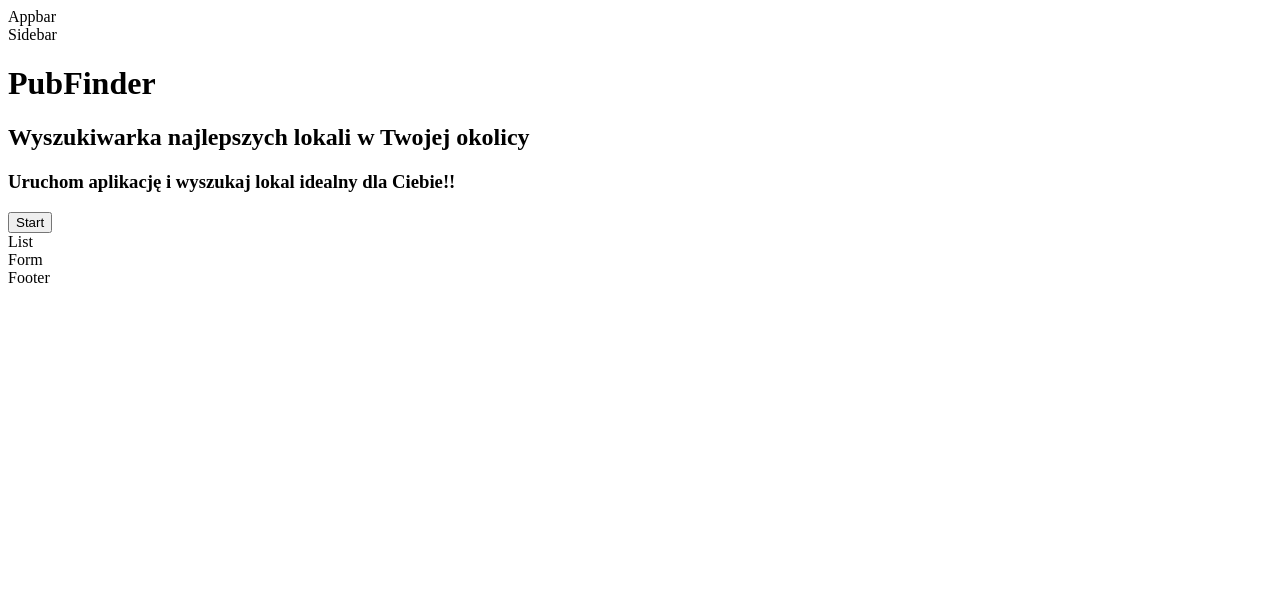
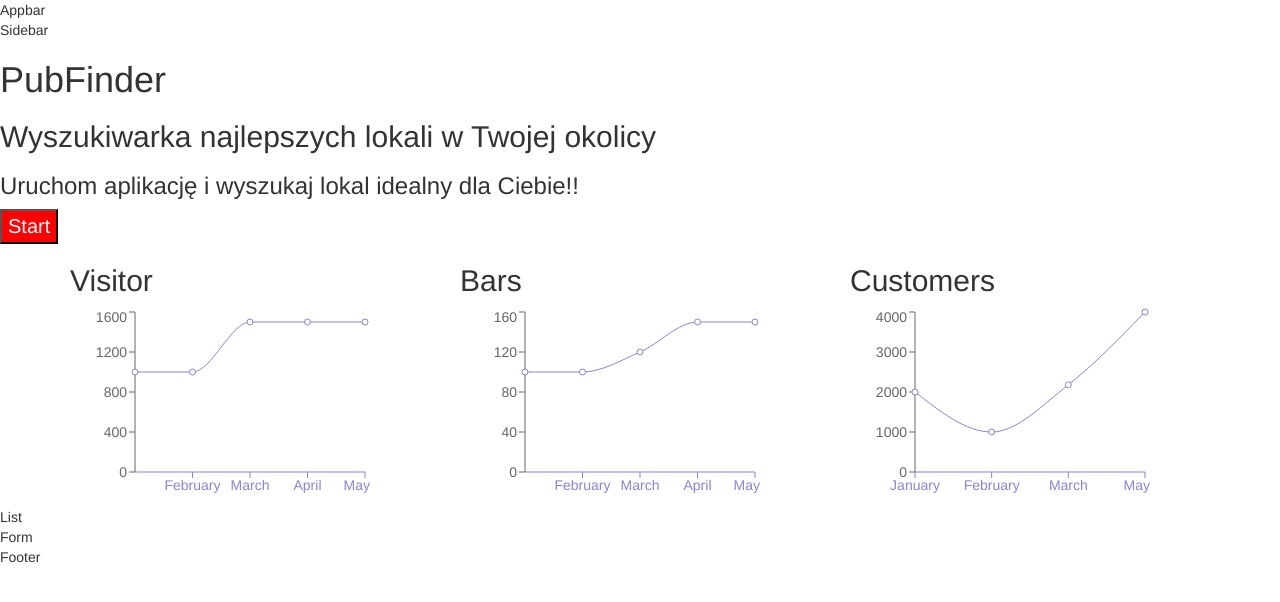
Before and after one commit to infoshareacademy/jfdzl1-blue-brothers-app, a React (Create React App) app: page / in a window 1280 px wide. Shown: the top 602 px of the page. Built offline with nearby package versions, Linux system fonts and the light colour scheme.

Commit message:
added stats

```diff
--- a/package.json
+++ b/package.json
@@ -4,6 +4,7 @@
   "private": true,
   "dependencies": {
     "react": "^16.0.0",
+    "react-bootstrap": "^0.31.5",
     "react-dom": "^16.0.0",
     "react-router": "^4.2.0",
     "react-router-dom": "^4.2.2",
--- a/public/index.html
+++ b/public/index.html
@@ -10,6 +10,7 @@
     -->
     <link rel="manifest" href="%PUBLIC_URL%/manifest.json">
     <link rel="shortcut icon" href="%PUBLIC_URL%/favicon.ico">
+    <link rel="stylesheet" href="https://maxcdn.bootstrapcdn.com/bootstrap/latest/css/bootstrap.min.css">
     <!--
       Notice the use of %PUBLIC_URL% in the tags above.
       It will be replaced with the URL of the `public` folder during the build.
--- a/src/components/Dashboard/Dashboard.js
+++ b/src/components/Dashboard/Dashboard.js
@@ -1,25 +1,91 @@
 import React, {Component} from 'react';
+import { LineChart, Line, XAxis, YAxis } from 'recharts';
+import { Col, Row, Grid } from 'react-bootstrap'
+
+
 
 class Dashboard extends Component{
     render(){
         return(
             <div>
+
                 <h1>PubFinder</h1>
                 <h2>Wyszukiwarka najlepszych lokali w Twojej okolicy</h2>
                 <h3>Uruchom aplikację i wyszukaj lokal idealny dla Ciebie!! </h3>
-                <button>Start</button>
+                <button style={buttonStyle}>Start</button>
+                    <Grid>
+                        <Row>
+                        <Col xs={4} >
+                            <h2> Visitor </h2>
+                            <LineChart width={300} height={200} data={data}>
+                                <Line type="monotone" dataKey="uv" stroke="#8884d8" />
+                                <XAxis dataKey="name" stroke="#8884d8" />
+                                <YAxis />
+                            </LineChart>
+                        </Col>
+
+
+                        <Col xs={4} >
+                            <h2> Bars </h2>
+                            <LineChart width={300} height={200} data={dataBars}>
+                                <Line type="monotone" dataKey="uv" stroke="#8884d8" />
+                                <XAxis dataKey="name" stroke="#8884d8" />
+                                <YAxis />
+                            </LineChart>
+                        </Col>
+
+                        <Col xs={4} >
+                            <h2> Customers </h2>
+                            <LineChart width={300} height={200} data={dataCustomers}>
+                                <Line type="monotone" dataKey="uv" stroke="#8884d8" />
+                                <XAxis dataKey="name" stroke="#8884d8" />
+                                <YAxis />
+                            </LineChart>
+                        </Col>
+                        </Row>
+                    </Grid>
             </div>
         )
     }
 }
 
-export default Dashboard;
+
+
+const data = [
+    {name: 'January', uv: 1000, pv: 1000, amt: 1000},
+    {name: 'February', uv: 1000, pv: 1500, amt: 1000},
+    {name: 'March', uv: 1500, pv: 1000, amt: 1500},
+    {name: 'April', uv: 1500, pv: 1500, amt: 1000},
+    {name: 'May', uv: 1500, pv: 1500, amt: 1000},
+
+];
 
 
 
+
+const dataBars = [
+    {name: 'January', uv: 100, pv: 100, amt: 100},
+    {name: 'February', uv: 100, pv: 100, amt: 150},
+    {name: 'March', uv: 120, pv: 150, amt: 150},
+    {name: 'April', uv: 150, pv: 150, amt: 100},
+    {name: 'May', uv: 150, pv: 150, amt: 150},
+
+];
+
+const dataCustomers = [
+    {name: 'January', uv: 2000, pv: 4300, amt: 4400},
+    {name: 'February', uv: 1000, pv: 3390, amt: 2500},
+    {name: 'March', uv: 2181, pv: 1800, amt: 5290},
+    {name: 'May', uv: 4000, pv: 2000, amt: 2000},
+
+];
+
 const buttonStyle = {
-    backgroundColor: 'green',
-    color: 'yellow',
+    backgroundColor: 'red',
+    color: 'white',
     fontSize: 20
 
 };
+
+
+export default Dashboard;
```
